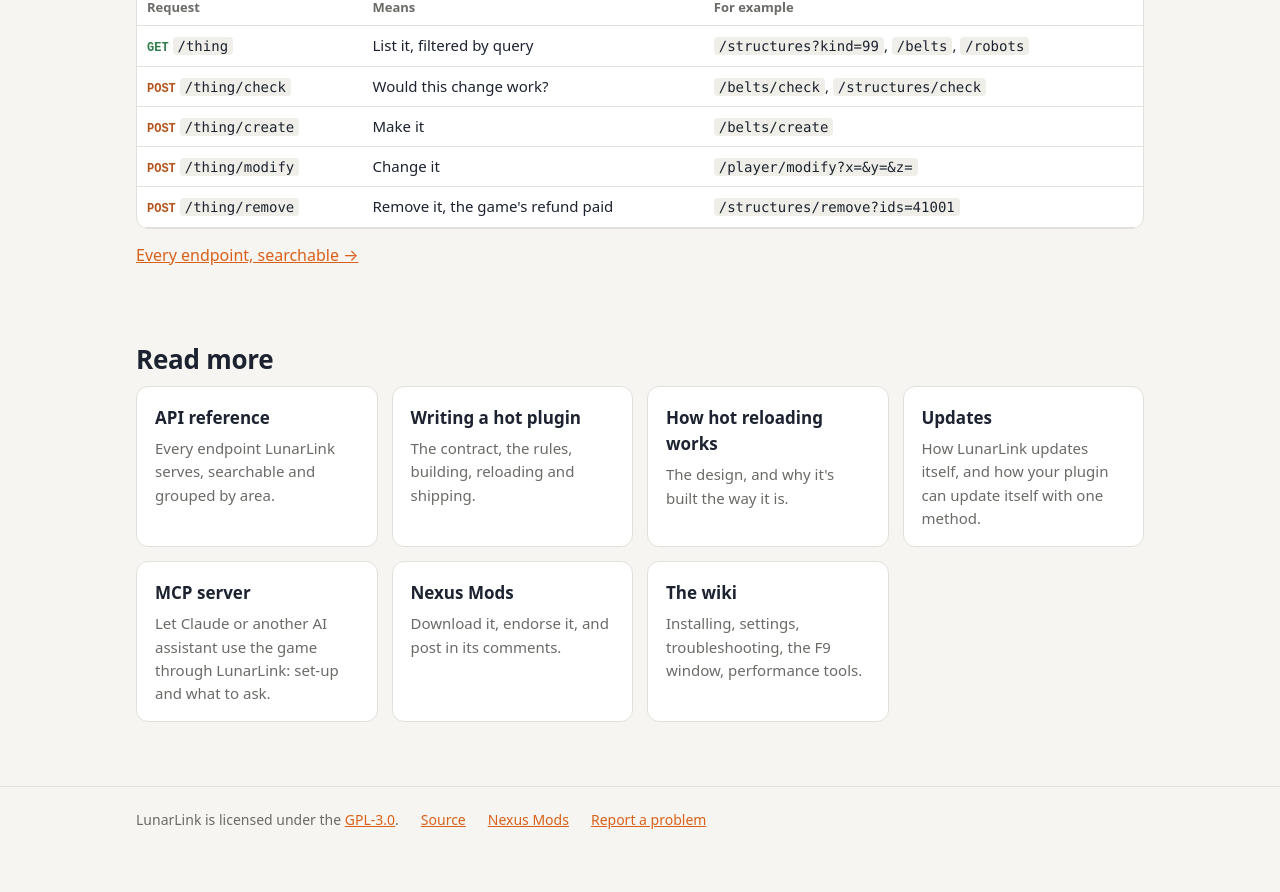
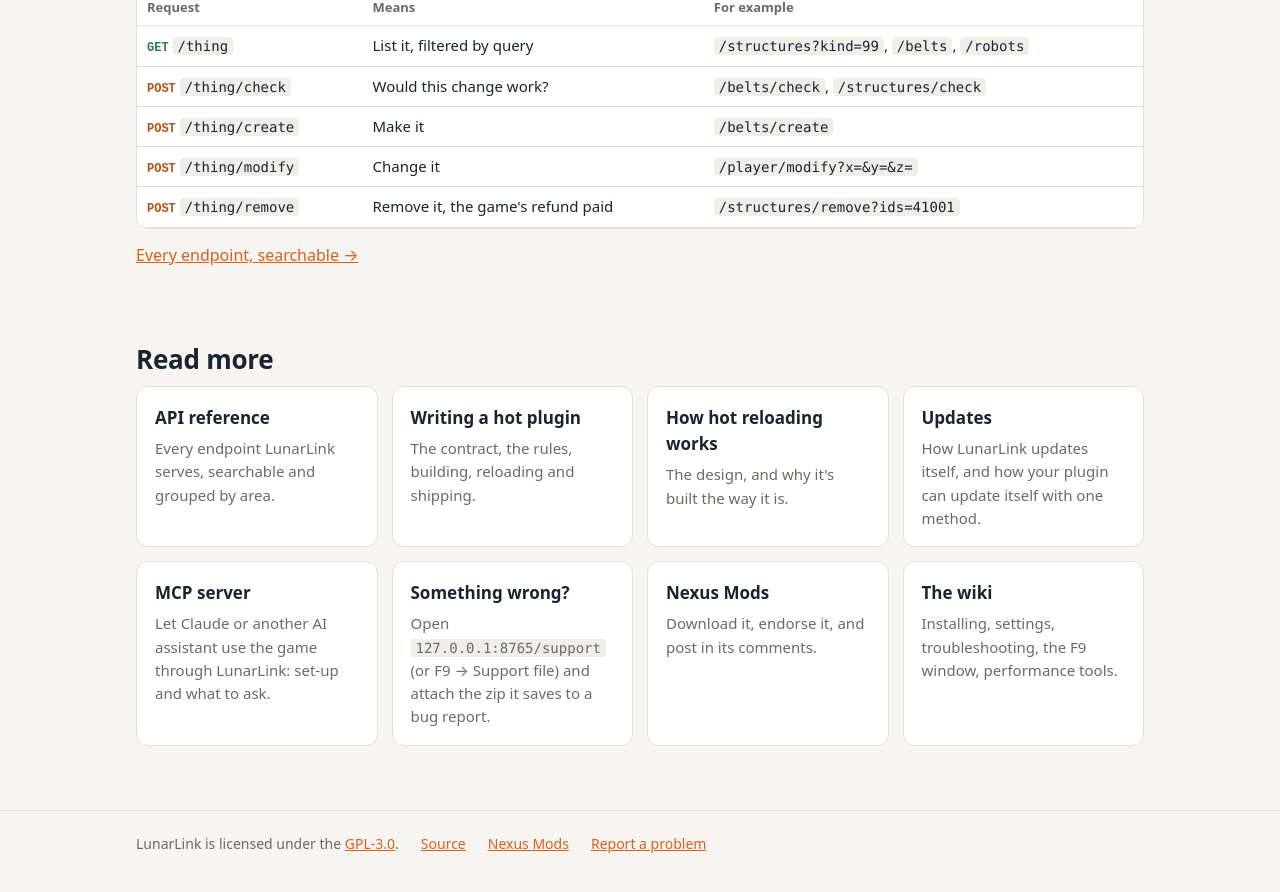
Before and after one commit to swheettaos/lunarlink, a Jekyll site: the page docs/index.html, which Jekyll copies as it is, in a window 1280 px wide and 900 px high, scrolled down 5333 px. Shown: the top 892 px of the window. Built offline with Jekyll 4.4.1, drawn with Linux system fonts in a browser that asks for light colours.

Commit message:
Docs site: the support file on the home page

```diff
--- a/docs/index.html
+++ b/docs/index.html
@@ -266,6 +266,7 @@ curl -s "127.0.0.1:8765/structures?x=0&amp;y=2000&amp;z=0&amp;r=30"</pre></li>
     <a class="card" href="HOT_RELOAD_PLAN.html"><h3>How hot reloading works</h3><p>The design, and why it's built the way it is.</p></a>
     <a class="card" href="https://github.com/swheettaos/lunarlink/wiki/Updates"><h3>Updates</h3><p>How LunarLink updates itself, and how your plugin can update itself with one method.</p></a>
     <a class="card" href="https://github.com/swheettaos/lunarlink/wiki/MCP"><h3>MCP server</h3><p>Let Claude or another AI assistant use the game through LunarLink: set-up and what to ask.</p></a>
+    <a class="card" href="https://github.com/swheettaos/lunarlink/wiki/Troubleshooting#asking-for-help-the-support-file"><h3>Something wrong?</h3><p>Open <code>127.0.0.1:8765/support</code> (or F9 → Support file) and attach the zip it saves to a bug report.</p></a>
     <a class="card" href="https://www.nexusmods.com/moonsweepers/mods/158"><h3>Nexus Mods</h3><p>Download it, endorse it, and post in its comments.</p></a>
     <a class="card" href="https://github.com/swheettaos/lunarlink/wiki"><h3>The wiki</h3><p>Installing, settings, troubleshooting, the F9 window, performance tools.</p></a>
   </div>
```
